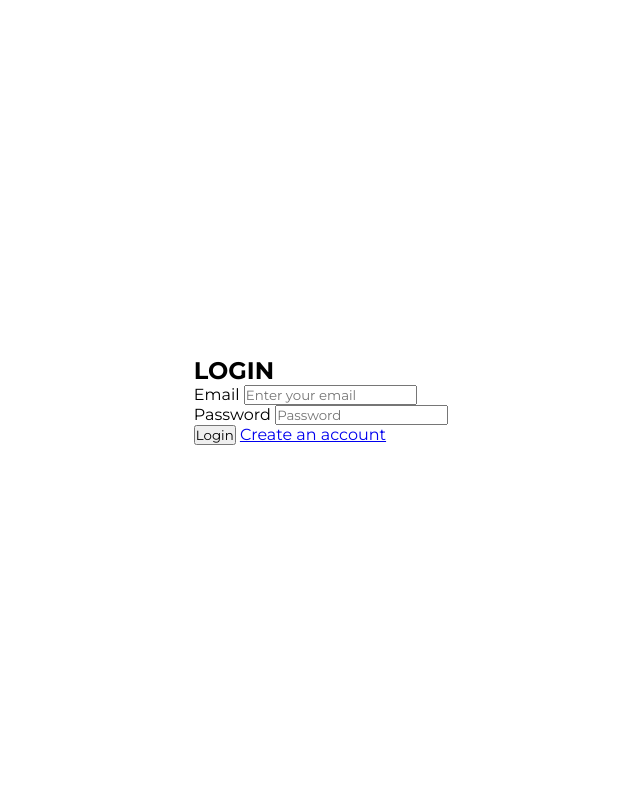
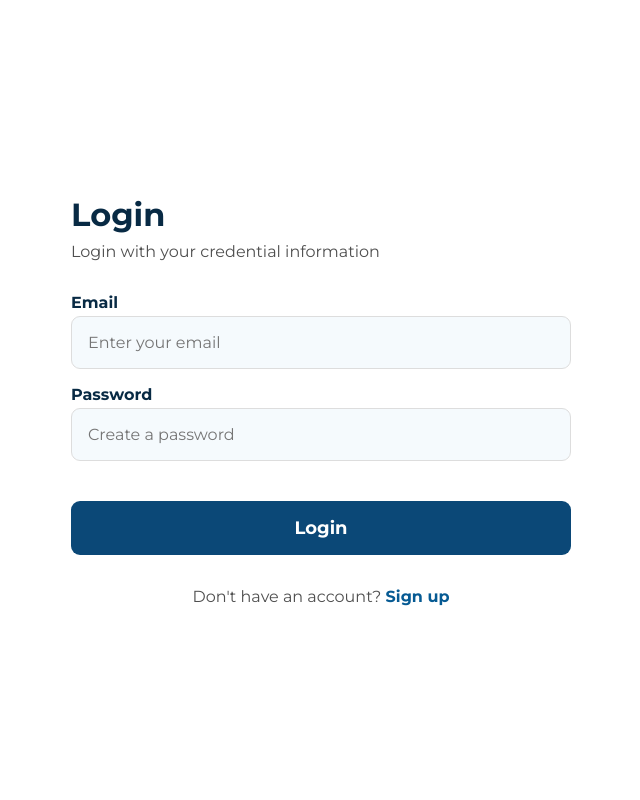
Before and after one commit to Toqeernaqvi/Maxed-Tray, a PHP site: page / in a window 1280 px wide. Shown: the whole page, without its empty margins (319-959 px from the left). Run offline with PHP 8.4, Linux system fonts and the light colour scheme.

Commit message:
login page done

```diff
--- a/index.php
+++ b/index.php
@@ -1,26 +1,33 @@
+
 <!DOCTYPE html>
-<html>
+<html lang="en">
+  <head>
+    <meta charset="UTF-8" />
+    <meta name="viewport" content="width=device-width, initial-scale=1.0" />
+	<link rel="stylesheet" type="text/css" href="./login.css">
 
-<head>
-	<title>LOGIN</title>
-	<link rel="stylesheet" type="text/css" href="style.css">
-</head>
-
-<body>
-	<form action="login.php" method="post">
-		<h2>LOGIN</h2>
-		<?php if (isset($_GET['error'])) { ?>
-			<p class="error"><?php echo $_GET['error']; ?></p>
-		<?php } ?>
-		<label>Email</label>
-		<input type="email" name="email" placeholder="Enter your email"><br>
-
-		<label>Password</label>
-		<input type="password" name="password" placeholder="Password"><br>
-
-		<button type="submit">Login</button>
-		<a href="signup.php" class="ca">Create an account</a>
-	</form>
-</body>
-
+    <title>Login | Maxed Tray</title>
+  </head>
+  <body>
+    <main class="login">
+      <section class="form-section">
+        <h1>Login</h1>
+        <p class="login-subtitle">Login with your credential information</p>
+        <form class="login-form" action="login.php" method="post">
+          <label>
+            <p>Email</p>
+            <input type="email" name="email" placeholder="Enter your email" />
+          </label>
+          <label>
+            <p>Password</p>
+            <input type="password" name="password" placeholder="Create a password" />
+          </label>
+          <button type="submit">Login</button>
+        </form>
+        <p class="signup-link">
+          Don't have an account? <a href="#">Sign up</a>
+        </p>
+      </section>
+    </main>
+  </body>
 </html>
--- /dev/null
+++ b/login.css
@@ -0,0 +1,91 @@
+@import url("https://fonts.googleapis.com/css2?family=Montserrat:wght@400;500;700&display=swap");
+
+body {
+  background: #fff;
+  display: flex;
+  justify-content: center;
+  align-items: center;
+  height: 100vh;
+  flex-direction: column;
+}
+
+* {
+  margin: 0;
+  padding: 0;
+  box-sizing: border-box;
+  font-family: "Montserrat", sans-serif;
+}
+
+.form-section h1 {
+  color: #082a44;
+  font-size: 32px;
+  margin-bottom: 8px;
+}
+
+.login-subtitle {
+  color: #4f4f4f;
+  margin-bottom: 32px;
+}
+
+.login-form {
+  display: flex;
+  flex-direction: column;
+  justify-content: center;
+  gap: 16px;
+}
+
+.login-form label {
+  display: flex;
+  flex-direction: column;
+  gap: 4px;
+}
+
+.login-form label p {
+  color: #082a44;
+  font-weight: 600;
+}
+
+.login-form label input {
+  width: 500px;
+  border-radius: 9px;
+  color: #082a44;
+  background: #f5fafd;
+  border: 1px solid #dddddd;
+  padding: 16px 0;
+  padding-left: 16px;
+  font-size: 16px;
+}
+
+.login-form label input:focus {
+  outline: none;
+}
+
+.login-form label:nth-child(2) {
+  margin-bottom: 24px;
+}
+
+.login-form button {
+  padding: 16px 86px;
+  background: #0b4877;
+  border: none;
+  border-radius: 9px;
+  color: #fff;
+  font-size: 18px;
+  font-weight: 600;
+  /* width: fit-content; */
+  /* margin: 0 auto; */
+  cursor: pointer;
+  margin-bottom: 32px;
+}
+
+.signup-link {
+  color: #4f4f4f;
+  margin: 0 auto;
+  width: fit-content;
+}
+
+.signup-link a {
+  text-decoration: none;
+  color: #065a93;
+  font-weight: 600;
+}
--- a/style.css
+++ b/signup.css
@@ -21,6 +21,7 @@ body {
   flex-direction: column;
   gap: 16px;
 }
+
 .signup h1 {
   text-align: center;
   margin-bottom: 56px;
--- a/signup.php
+++ b/signup.php
@@ -49,7 +49,7 @@
   <head>
     <meta charset="UTF-8" />
     <meta name="viewport" content="width=device-width, initial-scale=1.0" />
-     <link rel="stylesheet" type="text/css" href="style.css">
+     <link rel="stylesheet" type="text/css" href="signup.css">
 
     <title>Signup | Maxed Tray</title>
   </head>
@@ -81,7 +81,7 @@
           <button>Sign up</button>
         </form>
         <p class="signup-link">
-          Already have an account? <a href="/index.php ">Log in</a>
+          Already have an account? <a href="./index.php">Log in</a>
         </p>
       </section>
     </main>
```
